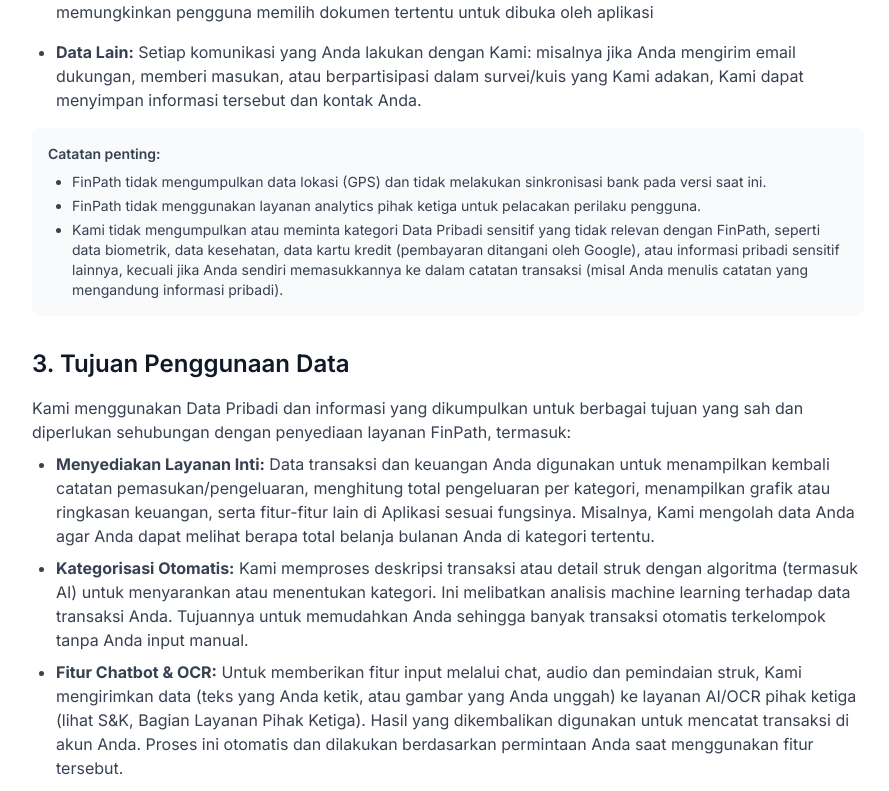
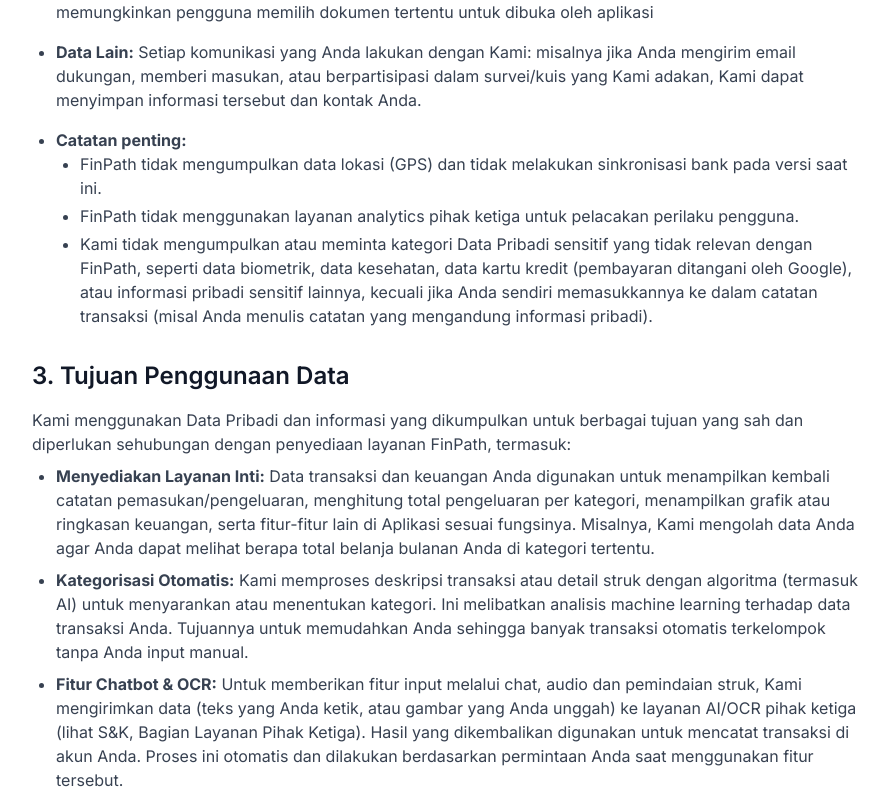
Before and after one commit to PlaneyApp/finpath-website, a Next.js app in the folder frontend/: page /privacy-policy in a window 1280 px wide. Shown: the part 1800-2591 px from the top of the page, without its empty margins (192-1081 px from the left). Built offline with nearby package versions, Linux system fonts and the light colour scheme.

Commit message:
fix: bullet point content in privacy policy page

```diff
--- a/frontend/app/privacy-policy/page.tsx
+++ b/frontend/app/privacy-policy/page.tsx
@@ -63,15 +63,15 @@
               <li>
                 <strong>Data Lain:</strong> Setiap komunikasi yang Anda lakukan dengan Kami: misalnya jika Anda mengirim email dukungan, memberi masukan, atau berpartisipasi dalam survei/kuis yang Kami adakan, Kami dapat menyimpan informasi tersebut dan kontak Anda.
               </li>
-            </ul>
-            <div className="bg-gray-50 p-4 rounded-lg mt-4 text-sm">
-              <p className="font-semibold mb-2">Catatan penting:</p>
+              <li>
+                <strong>Catatan penting:</strong>
                 <ul className="list-disc pl-6 space-y-1">
                   <li>FinPath tidak mengumpulkan data lokasi (GPS) dan tidak melakukan sinkronisasi bank pada versi saat ini.</li>
                   <li>FinPath tidak menggunakan layanan analytics pihak ketiga untuk pelacakan perilaku pengguna.</li>
                   <li>Kami tidak mengumpulkan atau meminta kategori Data Pribadi sensitif yang tidak relevan dengan FinPath, seperti data biometrik, data kesehatan, data kartu kredit (pembayaran ditangani oleh Google), atau informasi pribadi sensitif lainnya, kecuali jika Anda sendiri memasukkannya ke dalam catatan transaksi (misal Anda menulis catatan yang mengandung informasi pribadi).</li>
                 </ul>
-            </div>
+              </li>
+            </ul>
           </section>
 
           <section>
@@ -143,19 +143,15 @@
             <ul className="list-disc pl-6 space-y-2 mb-4">
               <li><strong>Lokasi Penyimpanan Data:</strong> Data Pribadi Anda disimpan pada infrastruktur penyedia hosting/cloud yang digunakan FinPath (misalnya layanan hosting aplikasi dan database). Lokasi server dapat berada di Indonesia atau di luar Indonesia, tergantung lokasi pusat data yang dipilih/tersedia dari penyedia tersebut. Apabila terjadi penyimpanan atau pemrosesan lintas negara, Kami akan mengambil langkah yang wajar untuk memastikan perlindungan yang memadai sesuai ketentuan peraturan perlindungan data yang berlaku di Indonesia.</li>
               <li><strong>Keamanan Data:</strong> Kami menerapkan langkah-langkah keamanan yang wajar untuk melindungi Data Pribadi Anda dari akses, penggunaan, perubahan, atau pengungkapan tanpa izin. Langkah ini dapat mencakup, antara lain: (i) pengamanan komunikasi data antara perangkat Anda dan server; (ii) pembatasan akses internal hanya kepada pihak yang memerlukan untuk operasional; dan (iii) pengamanan kredensial akun, termasuk penyimpanan kata sandi dalam bentuk yang tidak dapat dibaca (misalnya melalui metode hashing).</li>
-            </ul>
-            <div className="bg-gray-50 p-4 rounded-lg text-sm mb-4">
-              <p className="font-semibold mb-2">Keamanan & Peran Pengguna</p>
-              <p className="mb-2">Kami menerapkan langkah-langkah keamanan yang wajar untuk melindungi Data Pribadi Anda. Namun, tidak ada metode transmisi melalui internet atau penyimpanan elektronik yang dapat dijamin 100% aman. Anda bertanggung jawab menjaga keamanan akun Anda, antara lain dengan:</p>
-              <ul className="list-disc pl-6 space-y-1">
+              <li><strong>Keamanan & Peran Pengguna:</strong> Kami menerapkan langkah-langkah keamanan yang wajar untuk melindungi Data Pribadi Anda. Namun, tidak ada metode transmisi melalui internet atau penyimpanan elektronik yang dapat dijamin 100% aman. Anda bertanggung jawab menjaga keamanan akun Anda, antara lain dengan:
+                <ul className="list-disc pl-6 space-y-1 mb-4">
                   <li>menjaga kerahasiaan kata sandi dan menggunakan kata sandi yang kuat;</li>
                   <li>selalu memperbarui aplikasi ke versi terbaru; dan</li>
-                <li>waspada terhadap penipuan/phishing (Kami tidak pernah meminta kata sandi Anda melalui email atau pesan).</li>
+                  <li> waspada terhadap penipuan/phishing (Kami tidak pernah meminta kata sandi Anda melalui email atau pesan).</li>
                 </ul>
-            </div>
-            <p>
-              <strong>Pemberitahuan Insiden Keamanan (Data Breach):</strong> Apabila terjadi insiden kegagalan pelindungan Data Pribadi yang berdampak pada Anda, Kami akan melakukan pemberitahuan sesuai ketentuan peraturan perundang-undangan yang berlaku, termasuk kewajiban pemberitahuan paling lambat 3×24 jam sejak insiden diketahui, dan memuat informasi minimum yang dipersyaratkan.
-            </p>
+              </li>
+              <li><strong>Pemberitahuan Insiden Keamanan (Data Breach):</strong> Apabila terjadi insiden kegagalan pelindungan Data Pribadi yang berdampak pada Anda, Kami akan melakukan pemberitahuan sesuai ketentuan peraturan perundang-undangan yang berlaku, termasuk kewajiban pemberitahuan paling lambat 3×24 jam sejak insiden diketahui, dan memuat informasi minimum yang dipersyaratkan.</li>
+            </ul>
           </section>
 
           <section>
```
Lines whose indentation alone changed are shown as unchanged.
